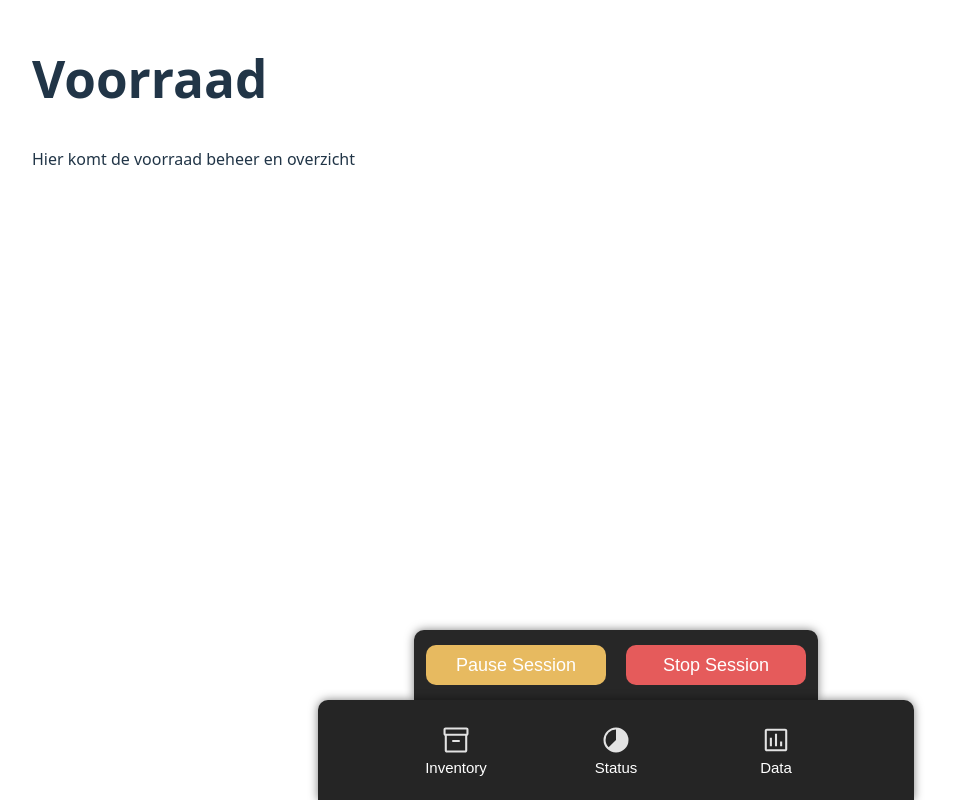
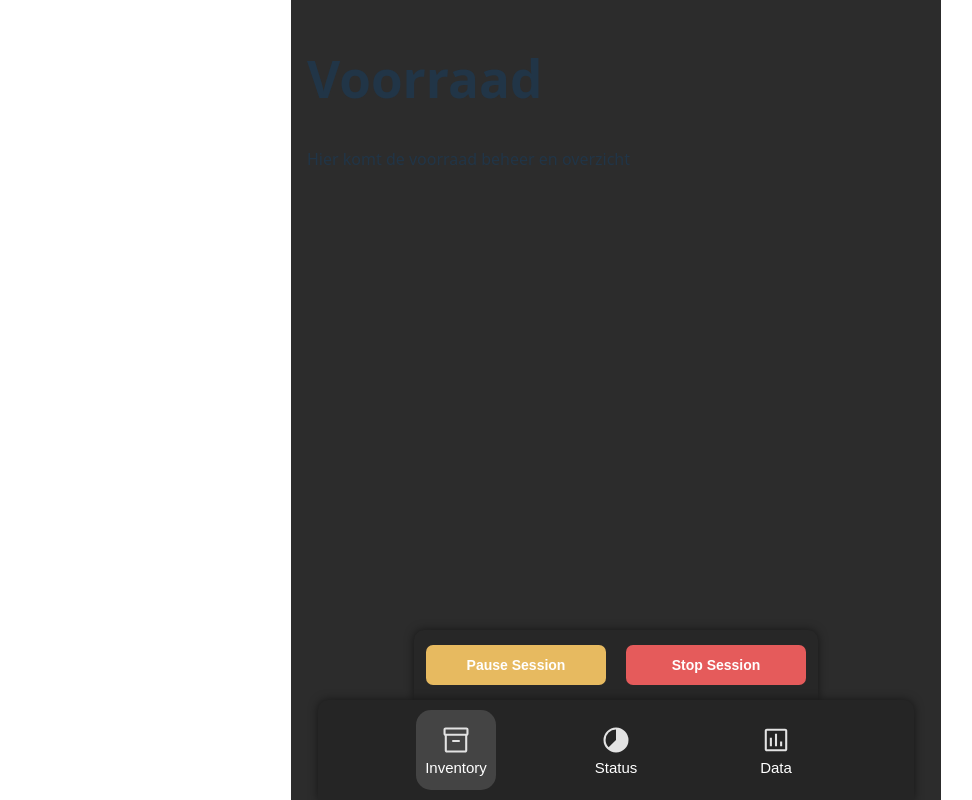
Before and after one commit to Undertaker2104/smart-things-kickstarter, a React (Vite) app in the folder frontend/app/: page /inventory in a window 1280 px wide. Shown: the whole page, without its empty margins (24-996 px from the left). Built offline with nearby package versions, Linux system fonts and the light colour scheme.

Commit message:
Updated bottom bar
updated bottom bar to show active page, and link to other pages

```diff
--- a/frontend/app/src/App.css
+++ b/frontend/app/src/App.css
@@ -13,11 +13,12 @@
 .app-width-container {
   flex: 1;
   width: 100%;
-  max-width: 1200px;
+  max-width: 650px;
   margin: 0 auto;
   display: flex;
   flex-direction: column;
   overflow: hidden;
+  background-color: var(--content);
 }
 
 .main-content {
--- a/frontend/app/src/components/BottomBar.css
+++ b/frontend/app/src/components/BottomBar.css
@@ -8,7 +8,7 @@
   --ctrl-button-width: 180px;
   --ctrl-button-height: 40px;
   --ctrl-button-gap: 20px;
-  --ctrl-button-font-size: 18px;
+  --ctrl-button-font-size: 14px;
 }
 
 .bottom-bar {
@@ -94,6 +94,10 @@
   background-color: var(--hover);
 }
 
+.btmBut.active {
+  background-color: var(--hover);
+}
+
 .btmBut .icon {
   width: 30px;
   height: 30px;
@@ -119,7 +123,7 @@
   width: var(--ctrl-button-width);
   height: var(--ctrl-button-height);
   border: none;
-  border-radius: 10px;
+  border-radius: 7px;
   cursor: pointer;
   font-size: var(--ctrl-button-font-size);
   transition: opacity 0.2s;
@@ -144,5 +148,5 @@
 
 .butText {
   font-size: var(--ctrl-button-font-size);
-  font-weight: 500;
+  font-weight: 800;
 }
--- a/frontend/app/src/components/BottomBar.jsx
+++ b/frontend/app/src/components/BottomBar.jsx
@@ -1,3 +1,4 @@
+import { useNavigate, useLocation } from 'react-router-dom'
 import './BottomBar.css'
 import '../theme/colors.css'
 import StatusIcon from "../assets/icons/status.svg"
@@ -5,6 +6,9 @@ import ChartIcon from "../assets/icons/chart.svg"
 import InventoryIcon from "../assets/icons/inventory.svg"
 
 const BottomBar = () => {
+    const navigate = useNavigate()
+    const location = useLocation()
+
     return (
         <div className="bottom-bar">
             <div className="botTop">
@@ -19,15 +23,21 @@ const BottomBar = () => {
             </div>
             <div className="botBot">
                 <div className="btm-buttons-container">
-                    <button className='btmBut'>
+                    <button
+                        className={`btmBut ${location.pathname === '/inventory' ? 'active' : ''}`}
+                        onClick={() => navigate('/inventory')}>
                         <img src={InventoryIcon} alt="Inventory" className="icon" />
                         <span className="label">Inventory</span>
                     </button>
-                    <button className='btmBut'>
+                    <button
+                        className={`btmBut ${location.pathname === '/status' ? 'active' : ''}`}
+                        onClick={() => navigate('/status')}>
                         <img src={StatusIcon} alt="Status" className="icon" />
                         <span className="label">Status</span>
                     </button>
-                    <button className='btmBut'>
+                    <button
+                        className={`btmBut ${location.pathname === '/data' ? 'active' : ''}`}
+                        onClick={() => navigate('/data')}>
                         <img src={ChartIcon} alt="Chart" className="icon" />
                         <span className="label">Data</span>
                     </button>
```
Also changed, not shown: 2 other files (tests, documents, lock files or other folders).
